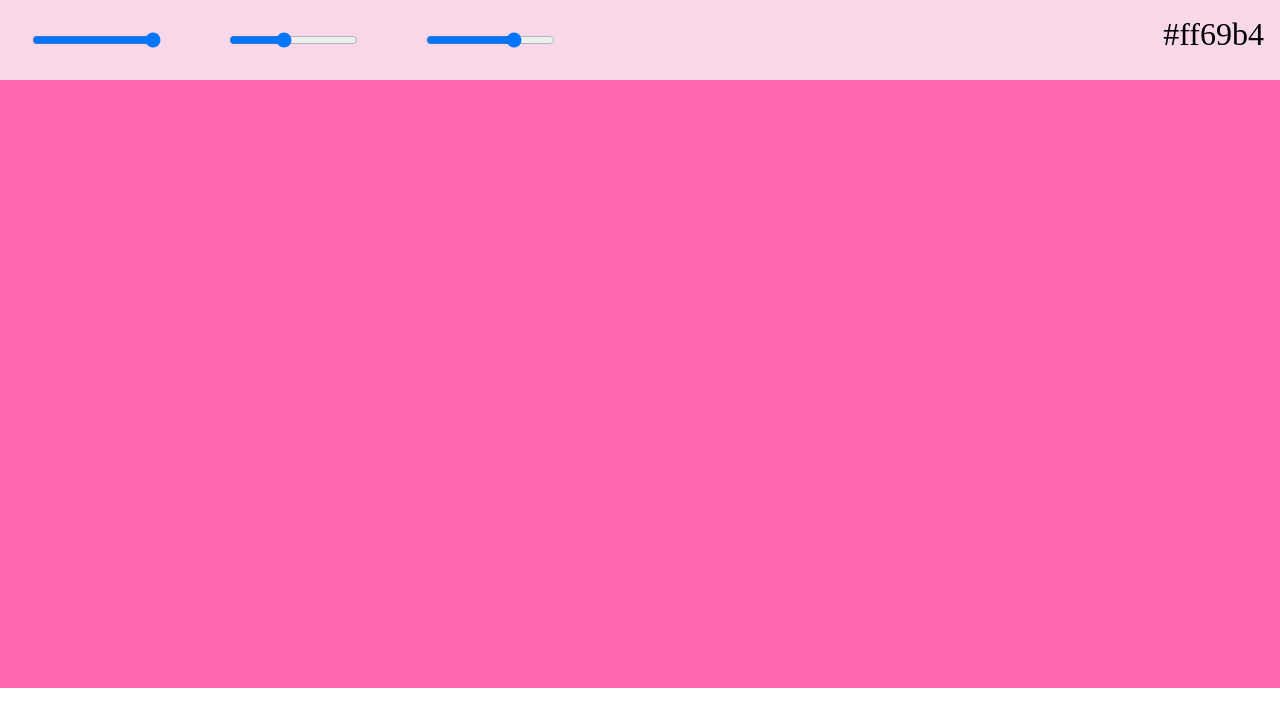
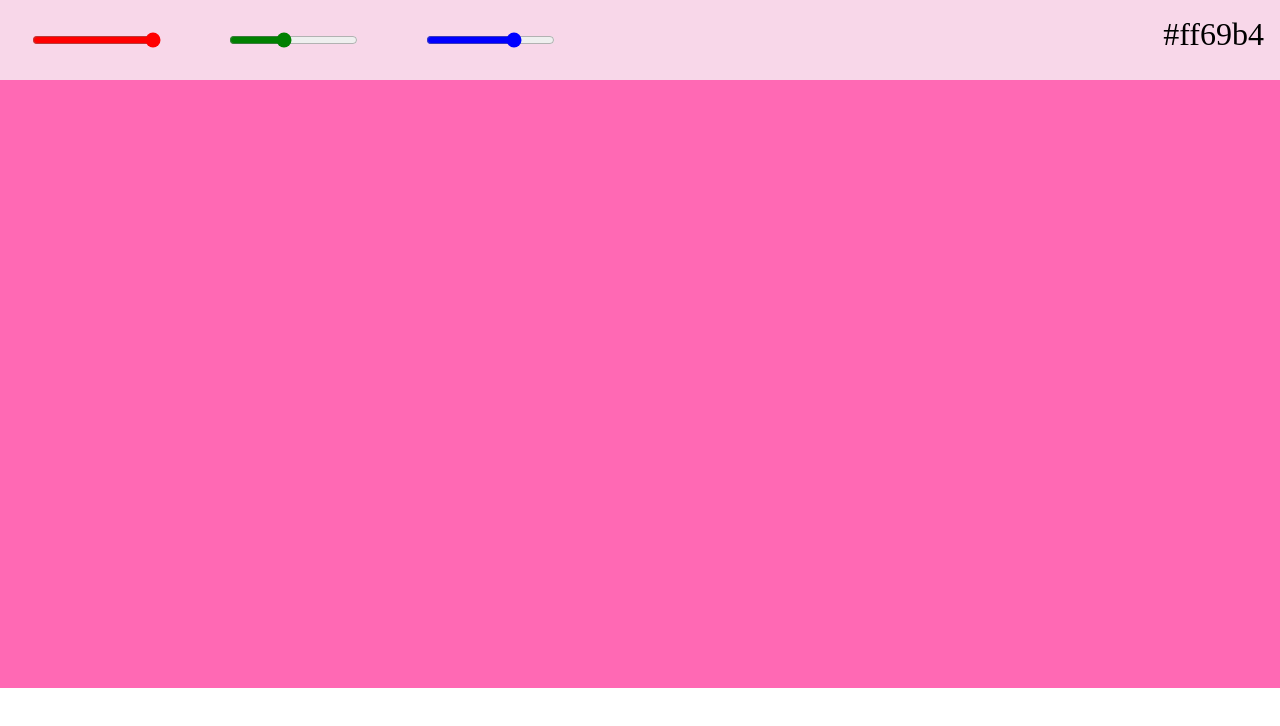
Before and after one commit to ReginaMueller/JS-color-mixer, a plain HTML site: page index.html in a window 1280 px wide. Shown: the top 726 px of the page. Drawn offline with Linux system fonts and the light colour scheme.

Commit message:
fixed colors for ranges

```diff
--- a/style.css
+++ b/style.css
@@ -24,3 +24,15 @@ input {
   font-size: xx-large;
   margin: 0;
 }
+
+.red {
+  accent-color: red;
+}
+
+.green {
+  accent-color: green;
+}
+
+.blue {
+  accent-color: blue;
+}
```
